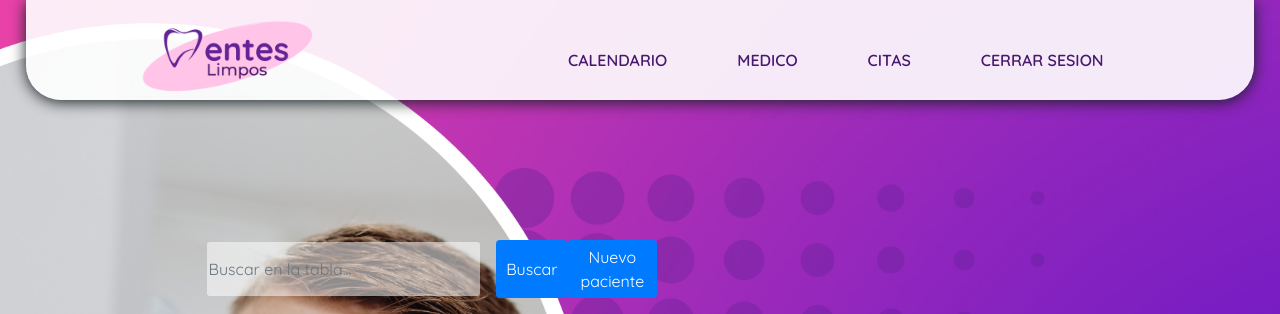
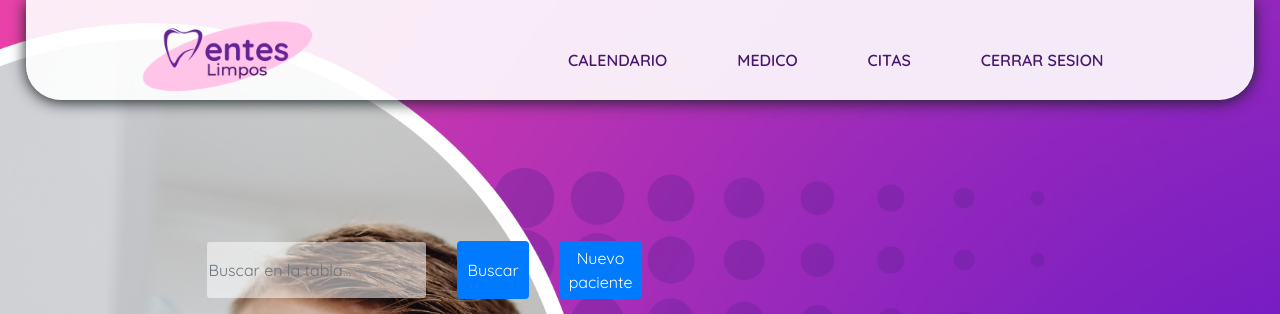
Before and after one commit to EdwinEc09/AMHP_pruba_2, a Flask app: page /fronted/indexadmin_tabla_paciente in a window 1280 px wide. Shown: the top 314 px of the page. Run offline with Flask 3, Linux system fonts and the light colour scheme; data that the repository does not hold is empty; some libraries are stand-ins or nearby versions.

Commit message:
PORFIN ARREGLE LOS BOTONES

```diff
--- a/src/config/static/css/style.css
+++ b/src/config/static/css/style.css
@@ -808,6 +808,7 @@ label[for="btn-menu"] {
 .table-responsive_paciente {
     overflow-x: auto;
     margin-top: 5%;
+
 }
 
 .table-responsive_medico {
--- a/src/config/static/css/style2.css
+++ b/src/config/static/css/style2.css
@@ -793,6 +793,7 @@ body {
     padding: 5px 10px;
     border: none;
     cursor: pointer;
+    margin: 1px 15px;
 
 }
 
--- a/src/config/templates/main/admin_tabla_paciente.html
+++ b/src/config/templates/main/admin_tabla_paciente.html
@@ -18,8 +18,8 @@
     <div class="d-flex mb-3">
       <input type="text" id="buscadorpacienteadmin" onkeyup="buscadorpaciente()" class="form-control mr-2"
         placeholder="Buscar en la tabla...">
-      <button class="btn btn-primary" type="button" id="boton-buscar">Buscar</button>
-      <button id="myBtn_3" class="btn btn-primary" type="button">Nuevo paciente</button>
+      <button class="btn btn-primary4" type="button" id="boton-buscar">Buscar</button>
+      <button id="myBtn_3" class="btn btn-primary5" type="button">Nuevo paciente</button>
     </div>
     <div class="table-responsive_paciente">
       <table class="table">
```
